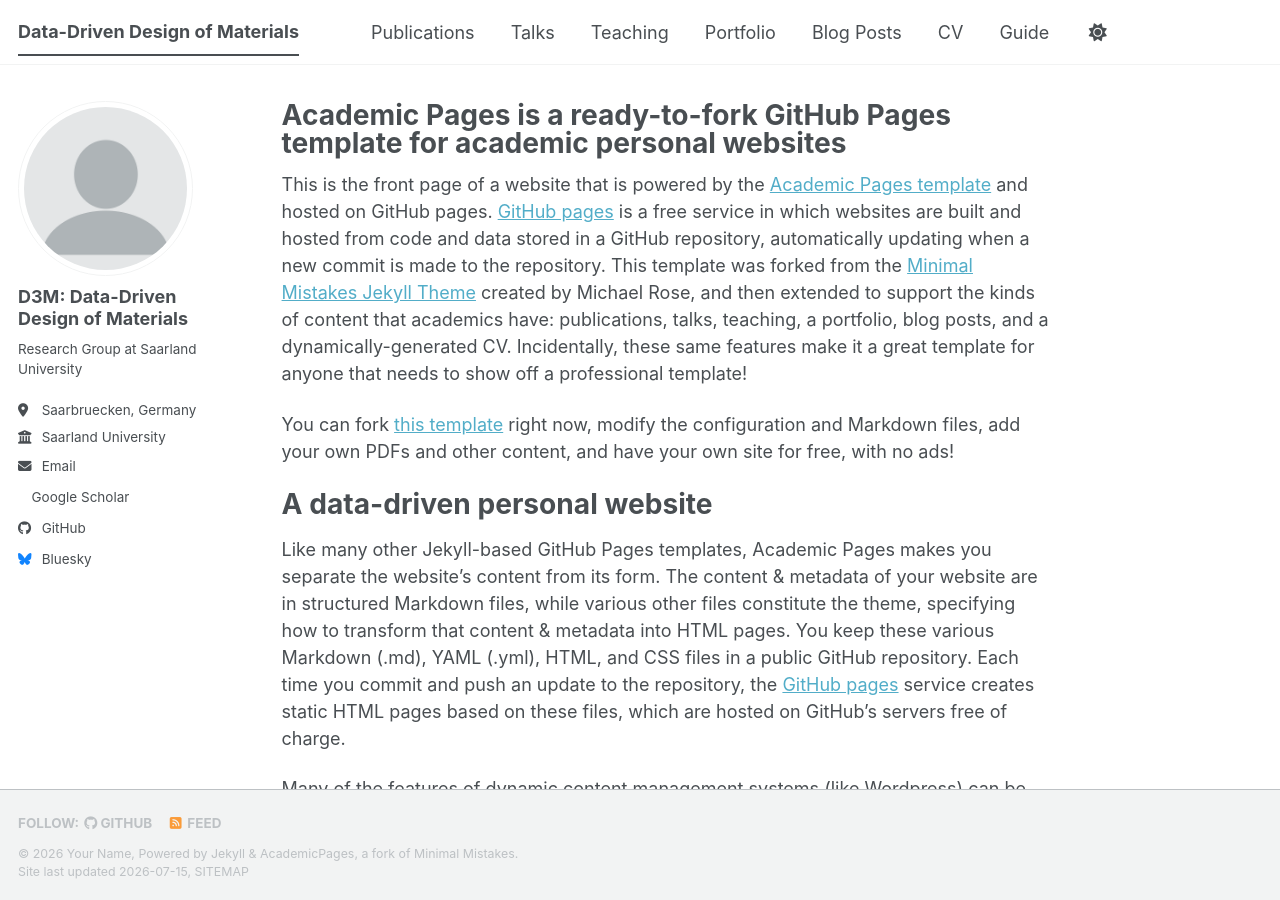
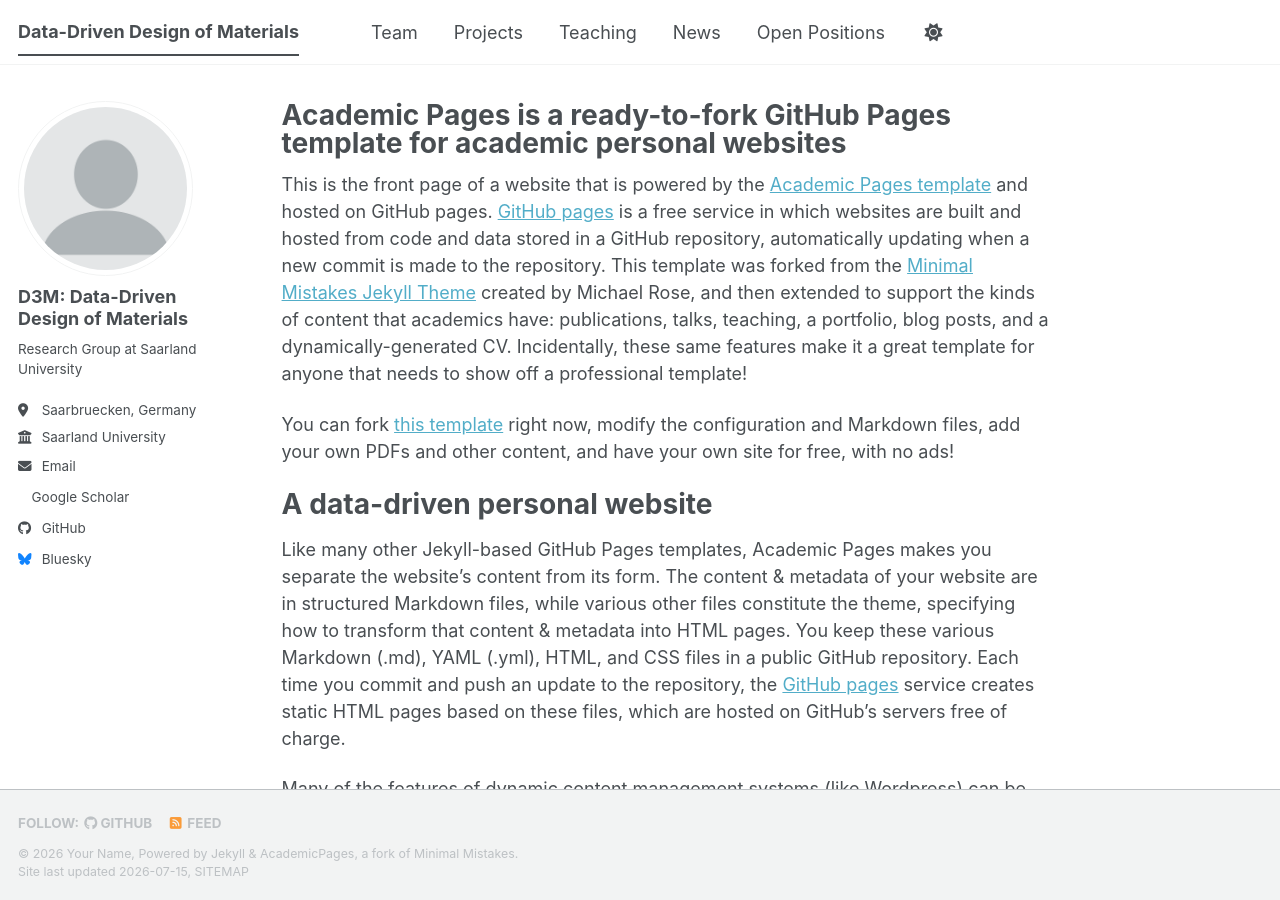
Before and after one commit to martinmueller1104/d3m.github.io, a Jekyll site: the page built from _pages/about.md, in a window 1280 px wide and 900 px high. Built offline with Jekyll 4.4.1, drawn with Linux system fonts in a browser that asks for light colours; a style sheet for code colours, icons or effects is not loaded.

Commit message:
Update navigation.yml

```diff
--- a/_data/navigation.yml
+++ b/_data/navigation.yml
@@ -8,26 +8,26 @@
 #      Markdown formatted page while the second is generated using JSON.
 
 main:
-  - title: "Publications"
-    url: /publications/
+  - title: "Team"
+    url: /team/
 
-  - title: "Talks"
-    url: /talks/
+  - title: "Projects"
+    url: /projects/
 
   - title: "Teaching"
     url: /teaching/
 
-  - title: "Portfolio"
-    url: /portfolio/
+  - title: "News"
+    url: /news/
 
-  - title: "Blog Posts"
-    url: /year-archive/
+  - title: "Open Positions"
+    url: /positions/
 
-  - title: "CV"
-    url: /cv/
+  #- title: "CV"
+  #  url: /cv/
 
   # - title: "CV"
   #   url: /cv-json/
 
-  - title: "Guide"
-    url: /markdown/
+  #- title: "Guide"
+  #  url: /markdown/
```
